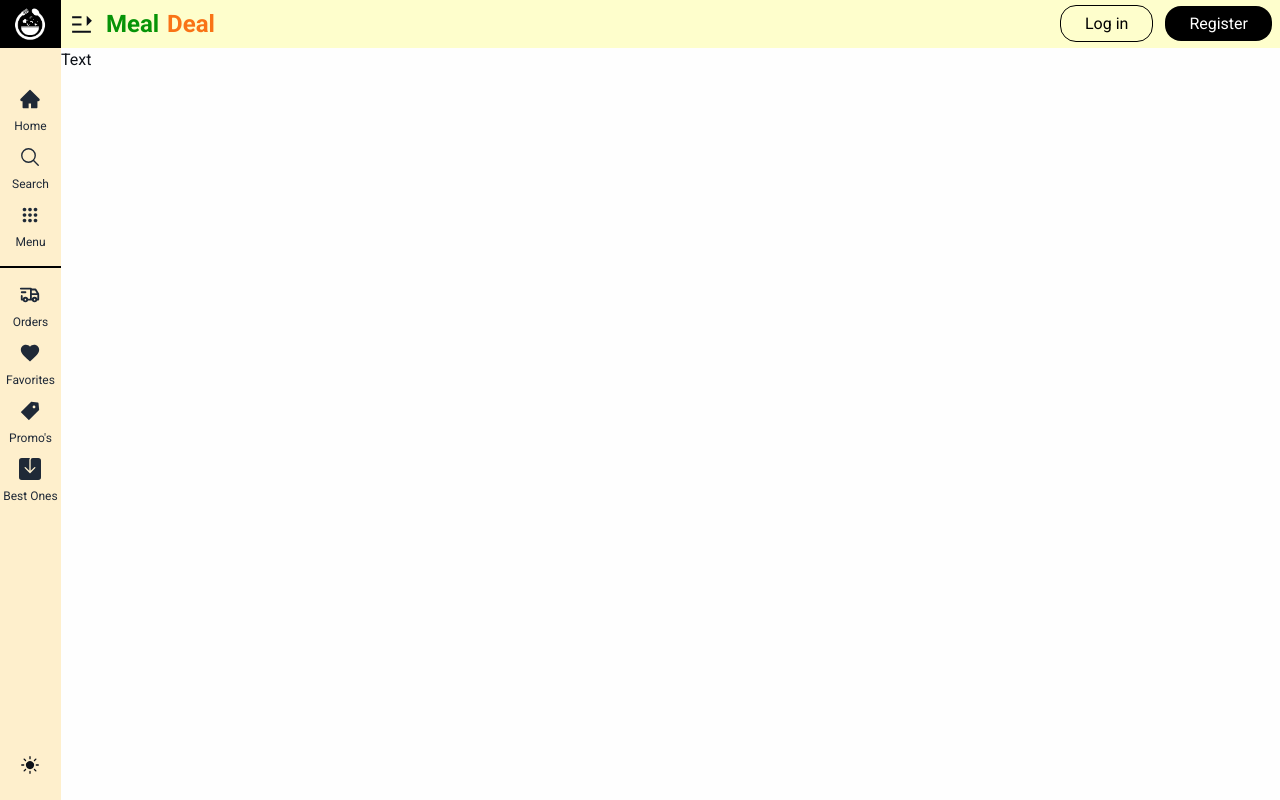
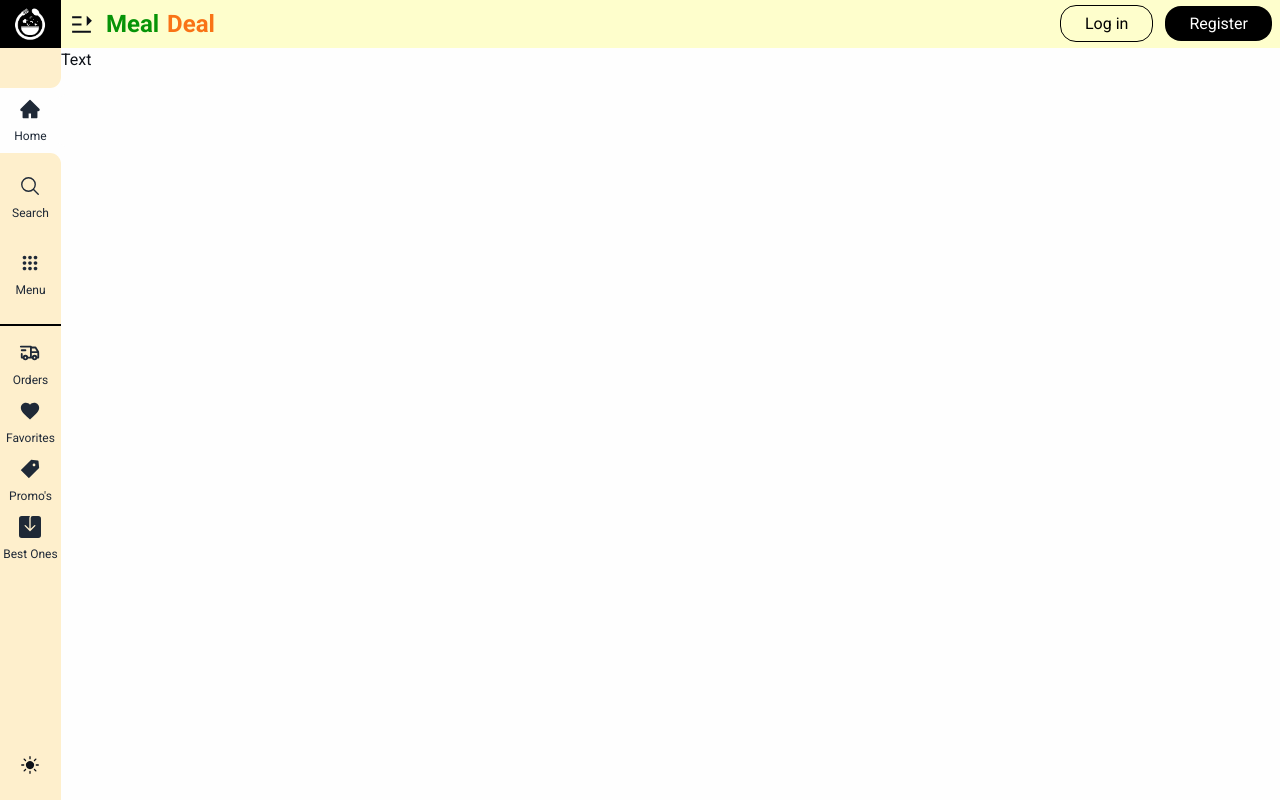
Before and after one commit to G-GraceCode/Meal-Deal, a Next.js app in the folder meal-ordering/: page / in a window 1280 px wide. Built offline with nearby package versions, Linux system fonts and the light colour scheme.

Commit message:
Update globals.css and Sidenav.js

```diff
--- a/meal-ordering/src/app/globals.css
+++ b/meal-ordering/src/app/globals.css
@@ -155,3 +155,36 @@ img {
     grid-template-columns: 0.14fr 1fr;
   }
 }
+
+/* The Sidenav styling */
+.nav_list li {
+  width: 100%;
+  padding: 0.6rem 0;
+}
+.nav_list li.active {
+  background: var(--bg);
+  position: relative;
+  z-index: -1;
+}
+
+.nav_list li.active::before,
+.nav_list li.active::after {
+  --border-r: 0.7rem;
+
+  content: "";
+  width: var(--border-r);
+  height: var(--border-r);
+  position: absolute;
+  right: 0rem;
+  background: #feefcc;
+}
+.nav_list li.active::before {
+  border-radius: 0 0 var(--border-r);
+  top: calc(var(--border-r) * -1);
+  box-shadow: 5px 5px 0 5px var(--bg);
+}
+.nav_list li.active::after {
+  border-radius: 0 var(--border-r) 0 0;
+  bottom: calc(var(--border-r) * -1);
+  box-shadow: 5px -5px 0 5px var(--bg);
+}
--- a/meal-ordering/src/components/sidebar/Sidenav.js
+++ b/meal-ordering/src/components/sidebar/Sidenav.js
@@ -30,10 +30,10 @@ export default function Sidenav() {
           />
         </div>
         <ul
-          className="w-full flex flex-col items-center justify-center py-4 gap-3 text-gray-800 text-xs mt-6"
+          className="w-full flex flex-col items-center justify-center py-4 gap-3 text-gray-800 text-xs mt-6 nav_list"
           style={{ borderBottom: "2px double #000" }}
         >
-          <li className="flex flex-col items-center">
+          <li className="flex flex-col items-center active">
             <AiFillHome size={22} className="mb-2" /> <p>Home</p>
           </li>
           <li className="flex flex-col items-center">
```
